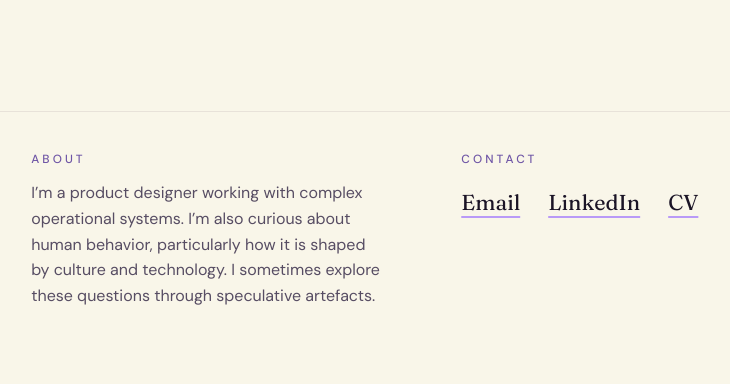
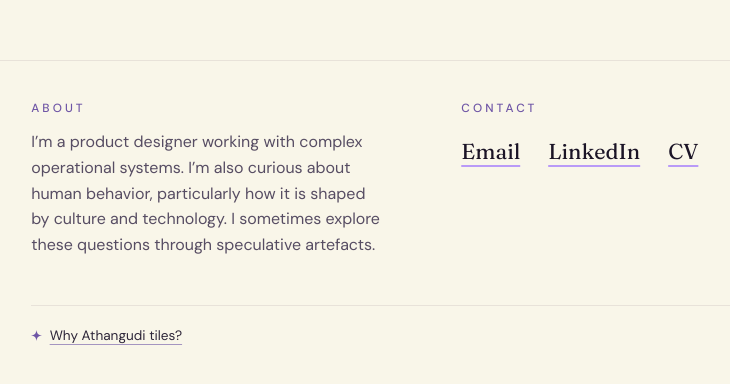
Before and after one commit to posthumanframes-hub/special-journey, a plain HTML site: page index.html in a window 1280 px wide. Shown: the part 3381-3765 px from the top of the page, without its empty margins (20-750 px from the left). Drawn offline with Linux system fonts and the light colour scheme.

Commit message:
Move the Athangudi link to the end of the page
Co-Authored-By: Claude Opus 5.5 <noreply@anthropic.com>
Claude-Session: https://claude.ai/code/session_01HMXuHd8uDEADmxtaTzqHFA

```diff
--- a/index.html
+++ b/index.html
@@ -129,7 +129,6 @@
             </div>
           </li>
         </ul>
-        <p class="tiles-note"><svg class="spark" aria-hidden="true"><use href="#spark"/></svg><a href="athangudi.html">Why Athangudi tiles?</a></p>
       </section>
 
       <!-- WANDER -------------------------------------------------------- -->
@@ -210,6 +209,7 @@
         <li><a href="https://flowcv.com/resume/mtfq4s3gjd2h" target="_blank" rel="noopener noreferrer">CV<span class="sr-only"> (opens in a new tab)</span></a></li>
       </ul>
     </section>
+    <p class="tiles-note footer-note"><svg class="spark" aria-hidden="true"><use href="#spark"/></svg><a href="athangudi.html">Why Athangudi tiles?</a></p>
   </footer>
 
   <script>
--- a/styles.css
+++ b/styles.css
@@ -1184,3 +1184,4 @@ html.seen .scroll-cue::after { animation: none; }
 .sources__pub { font-style: italic; }
 .sources a { color: var(--text); text-underline-offset: 3px; }
 .sources li:target { color: var(--heading); }
+.site-footer > .footer-note { grid-column: 1 / -1; max-width: none; margin-top: clamp(8px, 2vh, 20px); padding-top: 1.2rem; border-top: 1px solid var(--divider); }
```
